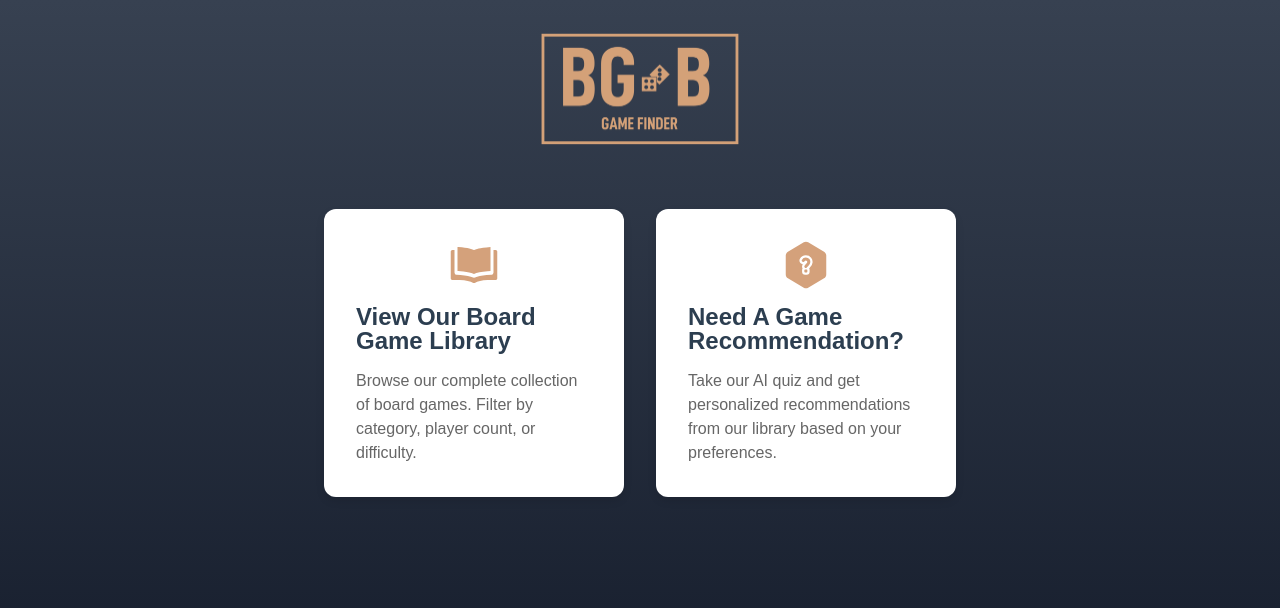
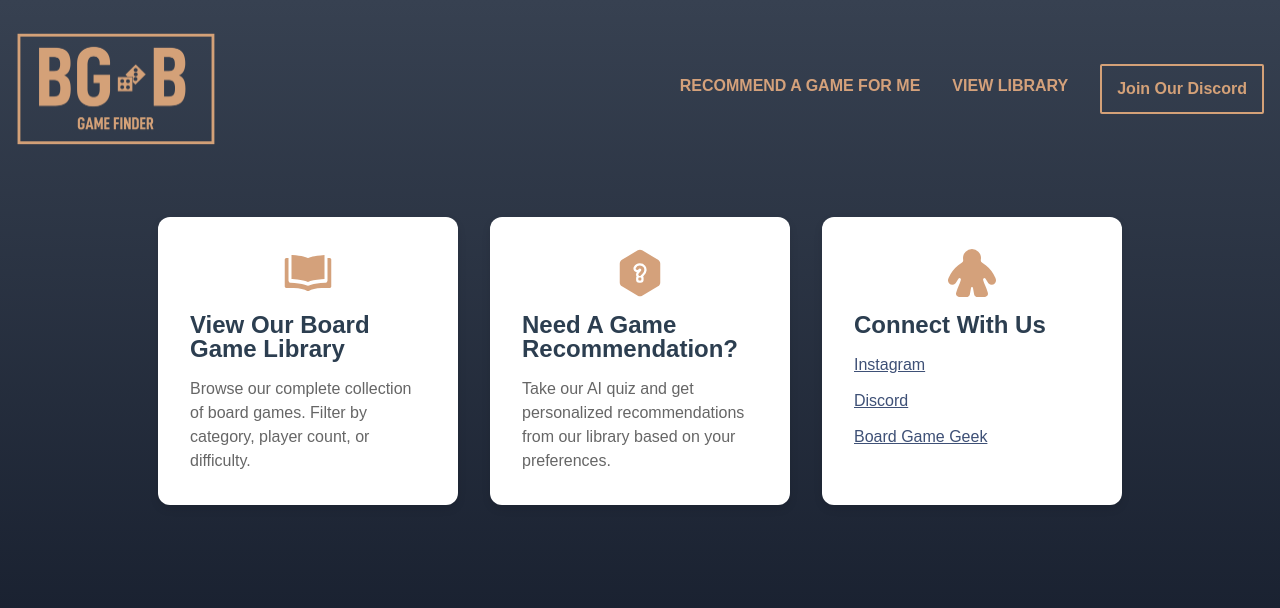
Before and after one commit to sethrr/boardgamefinder, a React (Create React App) app: page / in a window 1280 px wide. Shown: the top 608 px of the page. Built offline with nearby package versions, Linux system fonts and the light colour scheme; no server answers.

Commit message:
[6-17-25] Add navigation styling

```diff
--- a/src/app/components/Navigation.js
+++ b/src/app/components/Navigation.js
@@ -5,29 +5,31 @@ import Quiz from "../../pages/quiz";
 
 const Navigation = ({ showLinks }) => {
   const location = useLocation();
-  const isLibraryPage = location.pathname === "/library";
-  const isQuizPage = location.pathname === "/quiz";
+
   return (
+    <div className="site-container">
       <div className="nav">
         <div className="nav-logo">
           <Link to="/" className="logo">
             <img src="/GameFinderLogo.png" alt="EavBoardGameFinder"></img>
           </Link>
         </div>
-      {showLinks !== false && (
+
           <div className="nav-links">
-          {!isQuizPage && (
-            <Link to="/quiz" element={<Quiz />}>
+
+              <Link className="nav-links-link" to="/quiz" element={<Quiz />}>
                 Recommend A Game For Me
               </Link>
-          )}
-          {!isLibraryPage && (
-            <Link to="/library" element={<LibraryGame />}>
+
+              <Link className="nav-links-link" to="/library" element={<LibraryGame />}>
                 View Library
               </Link>
-          )}
+
+              <a className="nav-button next-button" href="https://discord.gg/tWaqEBJj">Join Our Discord</a>
+
           </div>
-      )}
+
+      </div>
     </div>
   );
 };
--- a/src/app/styles/home.css
+++ b/src/app/styles/home.css
@@ -27,21 +27,26 @@
   text-decoration: none;
   color: inherit;
 
+  @media (max-width: 767px) {
+    width: 100%;
+  }
 }
 
 .card {
- background-color: white;
+  background-color: white;
   border-radius: 12px;
   padding: 2rem;
   box-shadow: 0 4px 8px rgba(0, 0, 0, 0.1);
-  transition: transform 0.3s ease, box-shadow 0.3s ease;
+  transition:
+    transform 0.3s ease,
+    box-shadow 0.3s ease;
   height: 100%;
   width: 100%;
   width: 300px;
   border-color: #d4a17b;
 }
 
-.card:hover {
+a.card-link:hover {
   transform: translateY(-5px);
   box-shadow: 0 8px 16px rgba(0, 0, 0, 0.15);
 }
@@ -58,13 +63,27 @@
   line-height: 1.5;
 }
 
+.card-links {
+  display: flex;
+  flex-direction: column;
+  gap: 12px;
+}
+.card-links a {
+  color: #3e5076;
+  text-decoration: underline;
+
+  &:hover {
+    text-decoration: none;
+  }
+}
+
 .card-icon {
   width: 48px;
   height: 48px;
   margin-bottom: 1.5rem;
   color: #d4a17b;
   margin: 0 auto;
-    margin-bottom: 0px;
+  margin-bottom: 0px;
   margin-bottom: 1rem;
 }
 
@@ -73,7 +92,6 @@
   height: 100%;
   fill: currentColor;
 }
-
 
 /* Responsive adjustments */
 @media (max-width: 768px) {
--- a/src/app/styles/index.css
+++ b/src/app/styles/index.css
@@ -24,18 +24,9 @@ h6 {
 }
 
 .main {
-    flex-direction: column;
-    gap: 2rem;
-    justify-content: flex-start;
   padding-top: 2rem;
   background: linear-gradient(rgb(55, 65, 81), rgb(17, 24, 39));
-    flex-direction: column;
-    gap: 2rem;
-    justify-content: flex-start;
-    padding-top: 2rem;
-    display: flex;
   min-height: 100vh;
-    align-items: center;
 }
 
 .intro-container {
@@ -91,7 +82,7 @@ h6 {
 .game-list li + li {
   margin-top: 2rem;
 }
-.game-details * + *{
+.game-details * + * {
   margin-top: 0.25rem;
 }
 .game-recommendation-title {
@@ -106,10 +97,13 @@ h6 {
 
 .nav {
   display: flex;
-  justify-content: center;
+  gap: 1rem;
+  justify-content: space-between;
+
+    @media (max-width: 1012px) {
    flex-direction: column;
-  gap: 1rem;
    align-items: center;
+  }
 }
 
 .nav-logo {
@@ -121,19 +115,42 @@ display: flex;
   flex-wrap: wrap;
   gap: 2rem;
   align-items: center;
+
+  @media (max-width: 1012px) {
+    justify-content: center;
+   gap: 1rem 1.5rem ;
+  }
 }
 
 .nav-links a {
+  text-decoration: none;
+  font-weight: bold;
+}
+
+.nav-links-link {
   text-transform: uppercase;
-  border: 2px solid #d4a17b;
-  padding: 10px;
+  padding-bottom: 5px;
   text-decoration: none;
-  background: #d4a17b;
-  color: #3e5076;
+  color: #d4a17b;
+  display: block;
   font-weight: bold;
+}
+
+.nav-links .nav-button {
+  padding: 15px;
+  border: 2px solid #d4a178;
+  background: transparent;
+  color: #d4a178;
 
   &:hover {
-   background: #d4a17b;
-   color: white;
+    background: #d4a178;
+    color: black;
   }
 }
+
+.site-container {
+  margin-left: auto;
+  margin-right: auto;
+  max-width: 78rem;
+  padding-bottom: 2.5rem;
+}
--- a/src/pages/home.js
+++ b/src/pages/home.js
@@ -55,6 +55,21 @@ const Home = () => {
               </p>
             </div>
           </Link>
+           <div  className="card-link">
+            <div className="card">
+              <div className="card-icon">
+              <svg viewBox="-24 -24 48 48">
+              <path stroke="none"  fill="#d4a17b" d="M-23.45 4.9 Q-19.7 -3.1 -14.05 -7.5 -11.9 -9.3 -10.25 -10.2 -8.5 -11.2 -8.85 -13.2 L-9 -15 Q-9 -18.7 -6.35 -21.35 -3.75 -24 0 -24 3.7 -24 6.35 -21.35 9 -18.7 9 -15 L8.8 -13.2 Q8.5 -11.2 10.25 -10.2 11.85 -9.3 14.05 -7.5 19.75 -3.1 23.45 4.9 L23.95 6.75 24 7.4 23.75 8.85 23.7 9.05 22.75 10.45 Q21.45 11.7 19.7 11.7 17.95 11.7 16.65 10.45 L16.2 9.9 13.55 5.7 13.45 5.6 13.3 5.45 Q12.95 5.05 12.4 5.05 11.85 5.05 11.45 5.45 11.1 5.8 11.1 6.35 L11.1 6.4 Q11.1 7.6 13.1 12.3 15.1 16.95 15.85 19.75 L15.85 19.95 16 20.8 Q15.95 22.1 15.2 22.85 L13.75 23.85 12.7 24 11.6 24 5.45 24 5.35 24 Q4.35 24 3.6 23.5 L3.05 23.05 2.55 22.45 2.2 21.5 2.05 20.9 1 14.95 1 14.9 0.7 14.35 Q0.4 14.05 0 14.05 -0.45 14.05 -0.75 14.35 L-1 14.9 -1 14.95 -2.05 20.9 -2.2 21.5 -2.6 22.45 -3.05 23.05 -3.6 23.5 Q-4.4 24 -5.35 24 L-5.45 24 -11.6 24 -12.75 24 -13.8 23.85 -15.2 22.85 Q-15.95 22.1 -16 20.8 L-15.9 19.95 -15.85 19.75 Q-15.15 16.95 -13.1 12.3 -11.15 7.6 -11.15 6.4 L-11.15 6.35 Q-11.15 5.8 -11.45 5.45 -11.9 5.05 -12.4 5.05 -12.95 5.05 -13.3 5.45 L-13.45 5.6 -13.55 5.7 -16.25 9.9 -16.7 10.45 Q-17.95 11.7 -19.7 11.7 -21.5 11.7 -22.75 10.45 L-23.75 9.05 -23.75 8.85 -24 7.4 -24 6.75 -23.45 4.9"/>
+            </svg>
+              </div>
+              <h2 className="card-title">Connect With Us</h2>
+              <p className="card-description card-links">
+                <a href="https://www.instagram.com/eavboardgames/" target="_blank">Instagram</a>
+                <a href="https://discord.gg/tWaqEBJj" target="_blank">Discord</a>
+                <a href="https://boardgamegeek.com/guild/4521" target="_blank">Board Game Geek</a>
+              </p>
+            </div>
+          </div>
         </div>
       </div>
     </main>
--- a/src/pages/library.js
+++ b/src/pages/library.js
@@ -7,7 +7,7 @@ function Library() {
   return (
     <main className="main">
       <Navigation />
-      <div className="game-settings">
+      <div className="site-container">
         <LibraryGame />
       </div>
     </main>
```
Lines whose indentation alone changed are shown as unchanged.
